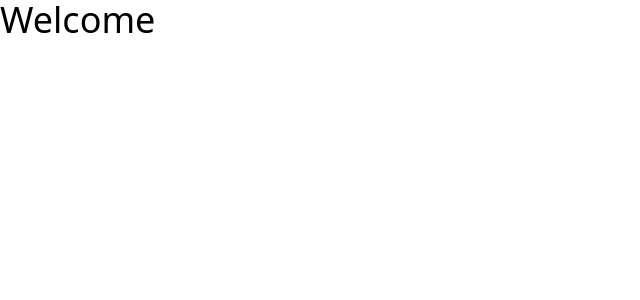
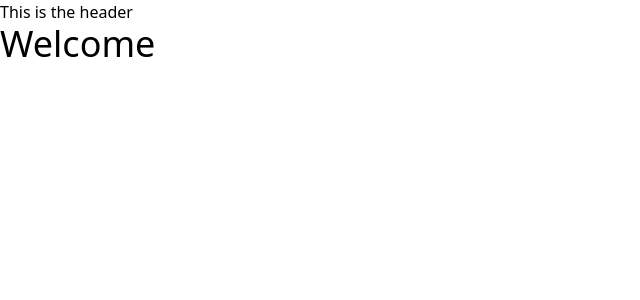
Before and after one commit to MilkyRaven/blog, a Next.js app: page / in a window 1280 px wide. Shown: the top 300 px of the page, without its empty margins (0-640 px from the left). Built offline with nearby package versions, Linux system fonts and the light colour scheme.

Commit message:
ready for the banner

```diff
--- a/app/(user)/layout.tsx
+++ b/app/(user)/layout.tsx
@@ -1,3 +1,4 @@
+import Header from '../../components/Header';
 import '../../styles/globals.css';
 
 export default function RootLayout({
@@ -7,7 +8,12 @@ export default function RootLayout({
 }) {
   return (
     <html>
-      <body>{children}</body>
+      {/* Header */}
+      {/* Banner */}
+      <body>
+        <Header></Header>
+        {children}
+      </body>
     </html>
   )
 }
--- /dev/null
+++ b/components/Header.tsx
@@ -0,0 +1,12 @@
+import Image from "next/image";
+import Link from "next/link";
+
+function Header() {
+  return (
+    <header>
+        <div>This is the header</div>
+    </header>
+  )
+}
+
+export default Header
```
